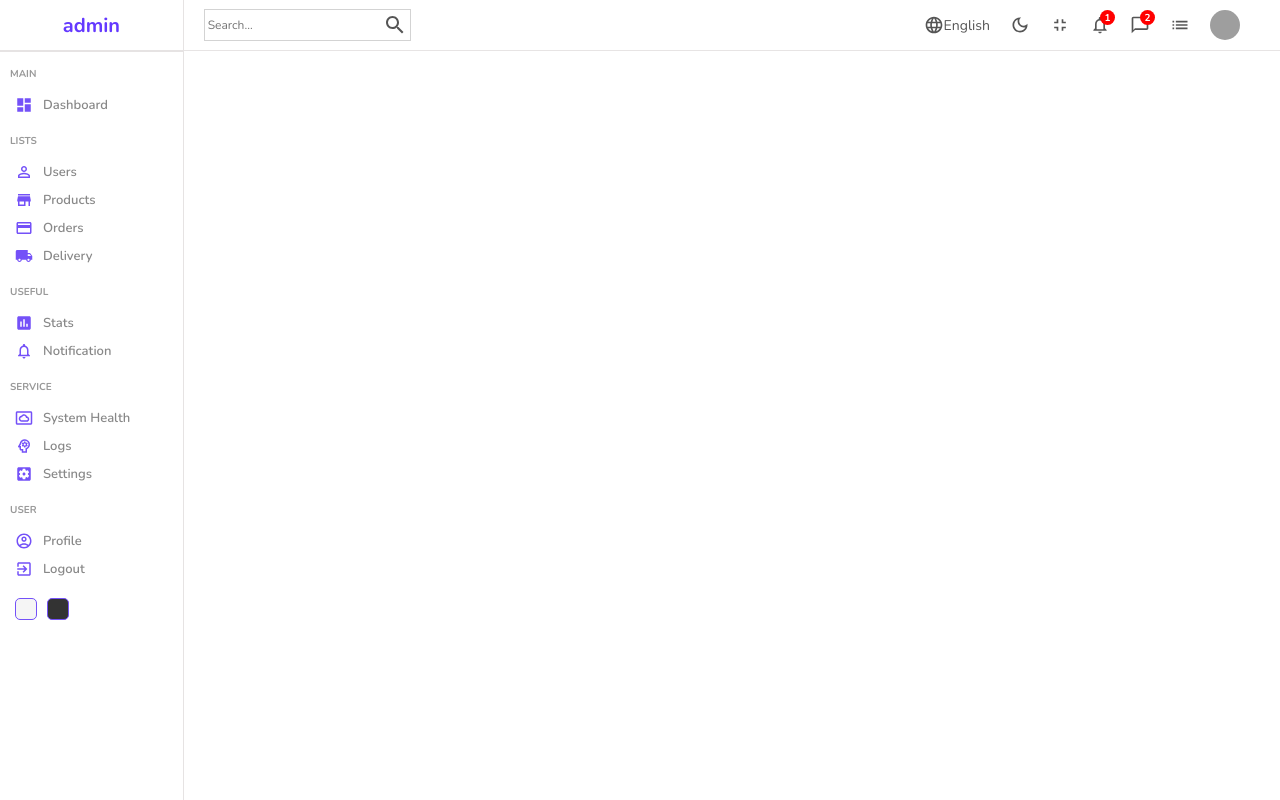
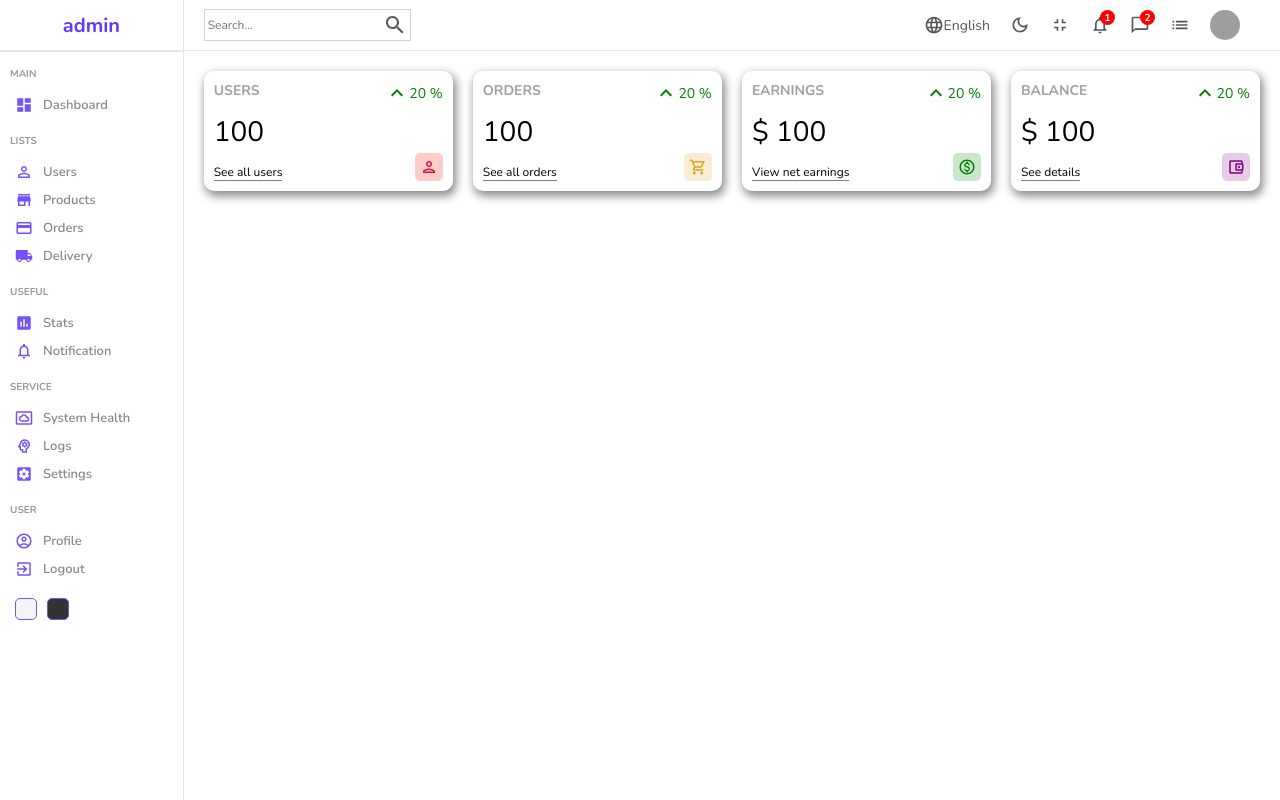
Before and after one commit to pramodjsam/React-Typescript---Admin_Panel, a React (Create React App) app: page / in a window 1280 px wide. Built offline with nearby package versions, Linux system fonts and the light colour scheme; grey boxes are pictures that could not be loaded.

Commit message:
widget completed

```diff
--- /dev/null
+++ b/src/components/widget/Widget.tsx
@@ -0,0 +1,111 @@
+import React from "react";
+import KeyboardArrowUpIcon from "@mui/icons-material/KeyboardArrowUp";
+import PersonOutlinedIcon from "@mui/icons-material/PersonOutlined";
+import "./widget.scss";
+import {
+  AccountBalanceWalletOutlined,
+  MonetizationOnOutlined,
+  ShoppingCartOutlined,
+} from "@mui/icons-material";
+import { SvgIconProps } from "@mui/material";
+
+interface WidgetProps {
+  type: string;
+}
+
+const Widget: React.FC<WidgetProps> = ({ type }) => {
+  let data: {
+    title: string;
+    isMoney: boolean;
+    link: string;
+    icon: React.ReactElement<SvgIconProps>;
+  } = {
+    title: "",
+    isMoney: false,
+    link: "",
+    icon: <PersonOutlinedIcon className="icon" />,
+  };
+  const amount = 100;
+  const diff = 20;
+
+  switch (type) {
+    case "user":
+      data = {
+        title: "USERS",
+        isMoney: false,
+        link: "See all users",
+        icon: (
+          <PersonOutlinedIcon
+            className="icon"
+            style={{ color: "crimson", backgroundColor: "rgba(255,0,0,0.2)" }}
+          />
+        ),
+      };
+      break;
+    case "order":
+      data = {
+        title: "ORDERS",
+        isMoney: false,
+        link: "See all orders",
+        icon: (
+          <ShoppingCartOutlined
+            className="icon"
+            style={{
+              color: "goldenrod",
+              backgroundColor: "rgba(218,165,32,0.2)",
+            }}
+          />
+        ),
+      };
+      break;
+    case "earning":
+      data = {
+        title: "EARNINGS",
+        isMoney: true,
+        link: "View net earnings",
+        icon: (
+          <MonetizationOnOutlined
+            className="icon"
+            style={{ color: "green", backgroundColor: "rgba(0,128,0,0.2)" }}
+          />
+        ),
+      };
+      break;
+    case "balance":
+      data = {
+        title: "BALANCE",
+        isMoney: true,
+        link: "See details",
+        icon: (
+          <AccountBalanceWalletOutlined
+            className="icon"
+            style={{ color: "purple", backgroundColor: "rgba(128,0,128,0.2)" }}
+          />
+        ),
+      };
+      break;
+    default:
+      break;
+  }
+
+  return (
+    <div className="widget">
+      <div className="left">
+        <span className="title">{data.title}</span>
+        <span className="counter">
+          {data.isMoney && "$"} {amount}
+        </span>
+        <span className="link">{data.link}</span>
+      </div>
+      <div className="right">
+        <div className="percentage positive">
+          <KeyboardArrowUpIcon />
+          {diff} %
+        </div>
+        {data.icon}
+      </div>
+    </div>
+  );
+};
+
+export default Widget;
--- /dev/null
+++ b/src/components/widget/widget.scss
@@ -0,0 +1,56 @@
+.widget {
+  display: flex;
+  flex: 1;
+  justify-content: space-between;
+  padding: 10px;
+  box-shadow: 2px 4px 10px 1px rgba(0, 0, 0, 0.47);
+  -webkit-box-shadow: 2px 4px 10px 1px rgba(0, 0, 0, 0.47);
+  border-radius: 10px;
+  height: 100px;
+
+  .left,
+  .right {
+    display: flex;
+    flex-direction: column;
+    justify-content: space-between;
+
+    .title {
+      font-weight: bold;
+      font-size: 14px;
+      color: rgb(160, 160, 160);
+    }
+
+    .counter {
+      font-size: 28px;
+      font-weight: 300;
+    }
+
+    .link {
+      font-size: 12px;
+      border-bottom: 1px solid gray;
+      width: max-content;
+    }
+
+    .percentage {
+      display: flex;
+      align-items: center;
+      font-size: 14px;
+
+      &.positive {
+        color: green;
+      }
+
+      &.negative {
+        color: red;
+      }
+    }
+
+    .icon {
+      font-size: 18px;
+      border-radius: 5px;
+      //   background-color: rgba(128, 0, 128, 0.342);
+      padding: 5px;
+      align-self: flex-end;
+    }
+  }
+}
--- a/src/pages/home/Home.tsx
+++ b/src/pages/home/Home.tsx
@@ -1,6 +1,7 @@
 import React from "react";
 import Navbar from "../../components/navbar/Navbar";
 import Sidebar from "../../components/sidebar/Sidebar";
+import Widget from "../../components/widget/Widget";
 import "./home.scss";
 
 const Home = () => {
@@ -9,6 +10,13 @@ const Home = () => {
       <Sidebar />
       <div className="homeContainer">
         <Navbar />
+        <div className="widgets">
+          <Widget type="user" />
+          <Widget type="order" />
+          <Widget type="earning" />
+          <Widget type="balance" />
+        </div>
+        <div className="charts"></div>
       </div>
     </div>
   );
--- a/src/pages/home/home.scss
+++ b/src/pages/home/home.scss
@@ -3,5 +3,11 @@
 
   .homeContainer {
     flex: 6;
+
+    .widgets {
+      display: flex;
+      padding: 20px;
+      gap: 20px;
+    }
   }
 }
```
Also changed, not shown: src/components/chart/Chart.tsx (added, +8 -0 lines), src/components/feature/Feature.tsx (added, +8 -0 lines), src/components/chart/chart.scss (added), src/components/feature/feature.scss (added).
